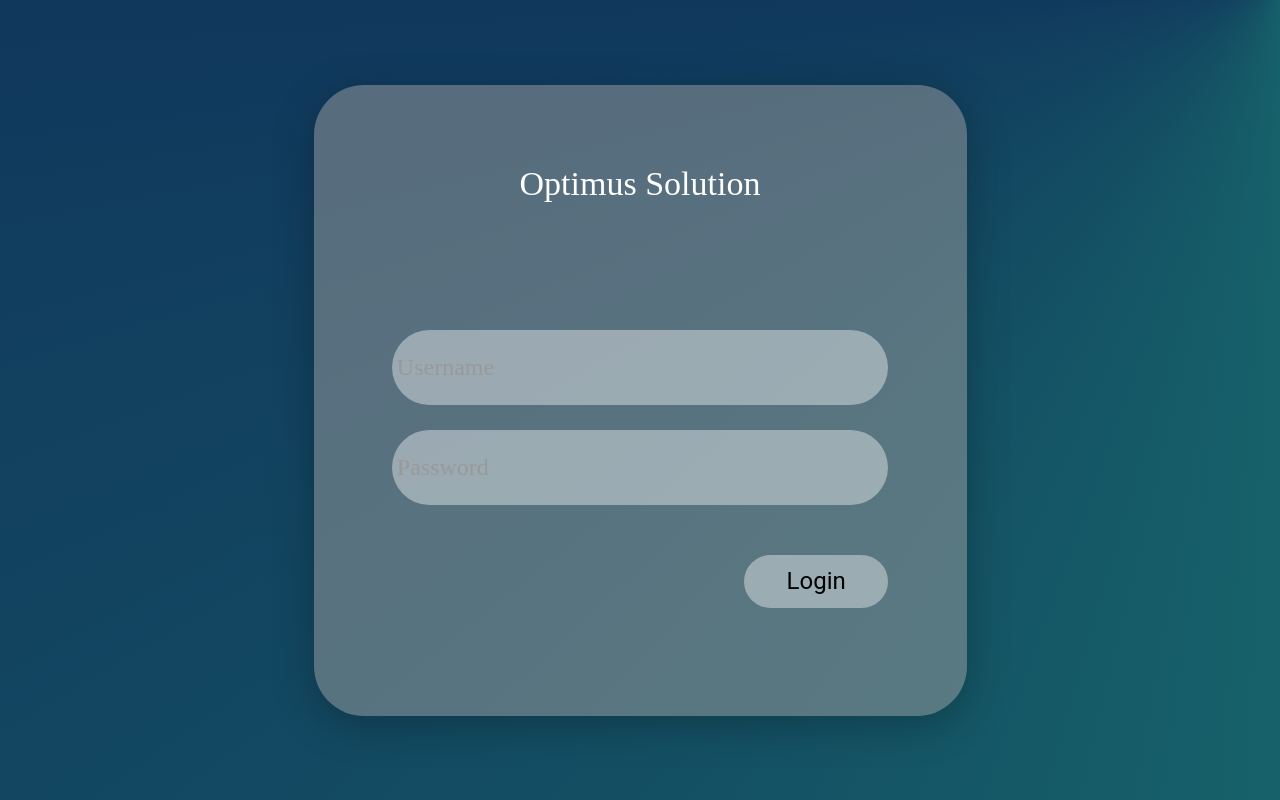
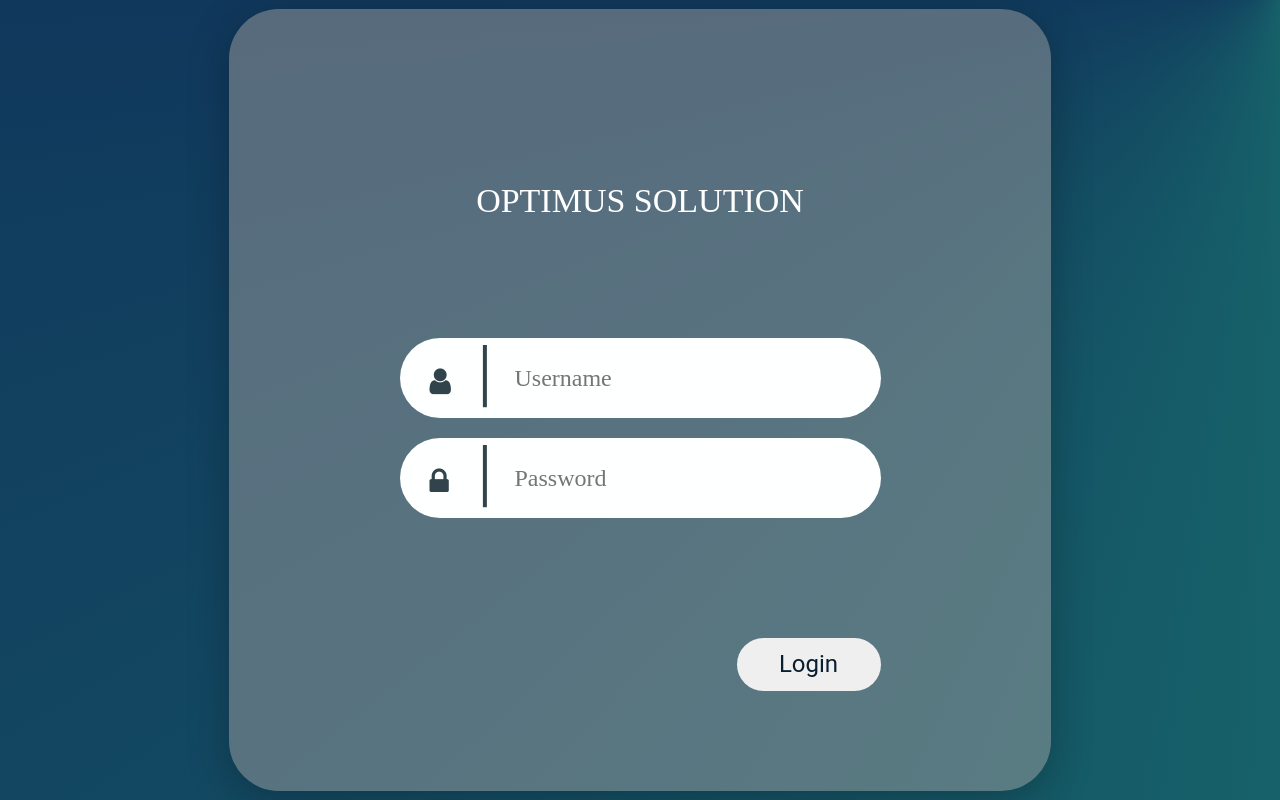
Before and after one commit to dev-solumada/Interface-IA, a React (Create React App) app: page / in a window 1280 px wide. Built offline with nearby package versions, Linux system fonts and the light colour scheme.

Commit message:
login v2

```diff
--- a/package.json
+++ b/package.json
@@ -6,10 +6,11 @@
     "@testing-library/jest-dom": "^5.16.2",
     "@testing-library/react": "^12.1.4",
     "@testing-library/user-event": "^13.5.0",
+    "font-awesome": "^4.7.0",
     "react": "^17.0.2",
     "react-dom": "^17.0.2",
     "react-router-dom": "^6.2.2",
-    "react-scripts": "5.0.0",
+    "react-scripts": "^2.1.3",
     "web-vitals": "^2.1.4"
   },
   "scripts": {
--- a/src/components/Login.css
+++ b/src/components/Login.css
@@ -1,115 +1,145 @@
-*{
-    margin: 0;
-    padding: 0;
+* {
+    margin: 0px;
+    padding: 0px;
+  }
+
+  html {
+    display: grid;
+    height: 100%;
+    background: conic-gradient(
+      from -89.22deg at 100% -2.88%,
+      #29de92 0deg,
+      #10375c 360deg
+    );
+  }
+
+  body {
+    position: relative;
+  }
+
+  .App {
+    margin: 0px;
+    padding: 0px;
     box-sizing: border-box;
   }
 
-html {
-    background: conic-gradient(from -89.22deg at 100% -2.88%, #29DE92 0deg, #10375C 360deg);
+  .login-container {
+    position: absolute;
+    width: 650px;
+    height: 630px;
+    top: 50%;
+    left: 50%;
+    transform: translate(-50%, -50%);
+    background: rgba(158, 158, 158, 0.5);
+    box-shadow: 0px 9px 42px rgba(0, 0, 0, 0.25);
+    border-radius: 50px;
+    padding: 75px 86px 77px 86px;
     display: grid;
-    height: 100%;
-    place-items: center;
   }
 
-input {
-	outline: none;
-	border: none;
+  .login-container .login-content {
+    width: 481px;
+    height: 479px;
+    /* background-color: red; */
+    margin: auto;
   }
 
-input:focus {
-    border-color: transparent !important;
+  .login-container .login-content .login-title {
+    width: 100%;
+    height: 83px;
+    text-align: center;
+    align-items: center;
+    display: flex;
+    justify-content: center;
+    margin-bottom: 95px;
   }
 
-input:focus::-webkit-input-placeholder { color:transparent; }
-input:focus:-moz-placeholder { color:transparent; }
-input:focus::-moz-placeholder { color:transparent; }
-input:focus:-ms-input-placeholder { color:transparent; }
-
-input::-webkit-input-placeholder { color: #999999; }
-input:-moz-placeholder { color: #999999; }
-input::-moz-placeholder { color: #999999; }
-input:-ms-input-placeholder { color: #999999; }
-
-button {
-	outline: none !important;
-	border: none;
-	background: transparent;
+  .login-container .login-content .login-title .title {
+    color: white;
+    font-family: "Rosario";
+    font-weight: 400;
+    font-style: normal;
+    font-size: 34px;
+    text-transform: uppercase;
   }
 
-button:hover {
-	cursor: pointer;
+.login-container .login-content .form-container
+{
+  display: flex;
+  flex-direction: column;
+  height: auto;
+  width: 100%;
+  margin-bottom: 100px;
 }
 
-.wrapper{
-    width: 653px;
-    height: 631px;
+.login-container .login-content .form-container .form-input
+{
+  width: auto;
+  height: 45px;
+  background-color: #FEFFFF;
+  margin-bottom: 20px;
   border-radius: 50px;
-    background: rgba(158, 158, 158, 0.5);
-    box-shadow: 0px 9px 42px rgba(0, 0, 0, 0.25);
-    padding: 12%;
-}
-
-.wrapper .title-container {
-    width: 100%;
-    line-height: 41px;
-    text-align: center;
-}
-
-.wrapper .title-container .title{
-    font-size: 34px;
-    font-style: normal;
-    font-weight: 500;
-    font-family: 'Rosario';
+  justify-content: center;
   align-items: center;
-    color: white;
-}
-
-.wrapper .form {
-    padding-top: 120px;
-}
-
-.wrapper .form input {
-    width: 100%;
-    padding: 5px;
-    height: 100%;
-    outline-color: transparent;
-    border-color: transparent;
-    border-radius: 50px;
-    background: rgba(254, 255, 255, 0.4);
-    color: #091E3199;
-    font-family: 'RobotoFlex';
-    font-weight: 400;
-    font-size: 24px;
+  padding: 18px 76px 17px 20px;
+  display: flex;
+  justify-content: space-between;
 
 }
 
-.wrapper .form .row-form-username {
-    width: 100%;
-    height: 75px;
-    margin-bottom: 25px;
+.login-container .login-content .form-container .form-input input
+{
+  width: 290px;
+  height: 40px;
+  outline: none;
+  border-color: transparent;
+  font-family: 'RobotoFlex';
+  color: rgba(9, 30, 49,  0.6);
+  line-height: 28px;
+  font-size: 24px;
+  font-style: normal;
+  margin: 2px;
+  box-sizing: border-box;
+  background-color: #FEFFFF;
 }
 
-.wrapper .form .row-form-password {
-    width: 100%;
-    height: 75px;
-    margin-bottom: 50px;
+.login-container .login-content .form-container .form-input input::placeholder
+{
+  margin-left: 50px;
 }
 
+.login-container .login-content .form-container .form-input .icon
+{
+  margin-left: 10px;
+  height: 30px;
+  width: 30px;
+  font-size: 30px;
+  color: #32444B;
+}
 
-.wrapper .form button{
+.login-container .login-content .form-container .form-input .separator
+{
+  font-size: 52px;
+  color: #32444B;
+  margin-bottom: 3px;
+}
+
+.login-container .login-content .submit-btn
+{
+  width: auto;
+  justify-content: flex-end;
+}
+
+.login-container .login-content .submit-btn button
+{
   width: 144px;
   height: 53px;
-    float: right;
   border-radius: 50px;
   border: none;
-    border-color: transparent;
-    background: #9BADB3;
+  cursor: pointer;
+  color: #091E31;
+  font-size: 24px;
+  font-weight: 400;
   font-family: 'Roboto';
-    font-size: 24px;
+  float: right;
 }
-
-
-.wrapper form button:hover{
-    border: 2px;
-    border-color: #10375C;
-}
--- a/src/components/Login.js
+++ b/src/components/Login.js
@@ -3,22 +3,31 @@ import React from "react";
 
 const Login = () => {
   return (
-    <div className='wrapper'>
-      <div className='title-container'>
-        <span className='title'>Optimus Solution</span>
-      </div>
-      <div className='form'>
-        <div className='row-form-username'>
-          <i className='fas fa-user'></i>
-          <input type='text' className='user-input' placeholder='Username' required></input>
-        </div>
-        <div className='row-form-password'>
-          <i className='fas fa-lock'></i>
-          <input type='password' className='user-input' placeholder='Password' required></input>
-        </div>
-        <div className='row-button'>
-          <i className='fas fa-user'></i>
-          <button type='submit' className='signIn'>Login</button>
+    <div className="App">
+      <div className="login-container">
+        <div className="login-content">
+          <div className="login-title">
+            <span className="title">Optimus Solution</span>
+          </div>
+          <div className="form-container">
+            <div className="form-input">
+              <span className='icon'>
+                <i className='fa fa-user'></i>
+              </span>
+              <span className='separator'>|</span>
+              <input className="input input-username" type="text" placeholder="Username" name="username" autocomplete="off" />
+            </div>
+            <div className="form-input">
+              <span className='icon'>
+                <i className='fa fa-lock'></i>
+              </span>
+              <span className='separator'>|</span>
+              <input className="input input-password" type="password" placeholder="Password" name="password" autocomplete="off" />
+            </div>
+          </div>
+          <div className='submit-btn'>
+            <button typte='button'>Login</button>
+          </div>
         </div>
       </div>
     </div>
--- a/src/index.js
+++ b/src/index.js
@@ -3,6 +3,7 @@ import ReactDOM from "react-dom";
 import "./index.css";
 import App from "./App.jsx";
 import reportWebVitals from "./reportWebVitals";
+import "font-awesome/css/font-awesome.min.css";
 
 ReactDOM.render(
   <React.StrictMode>
```
Also changed, not shown: 1 other file (tests, documents, lock files or other folders). Lines whose indentation alone changed are shown as unchanged.
